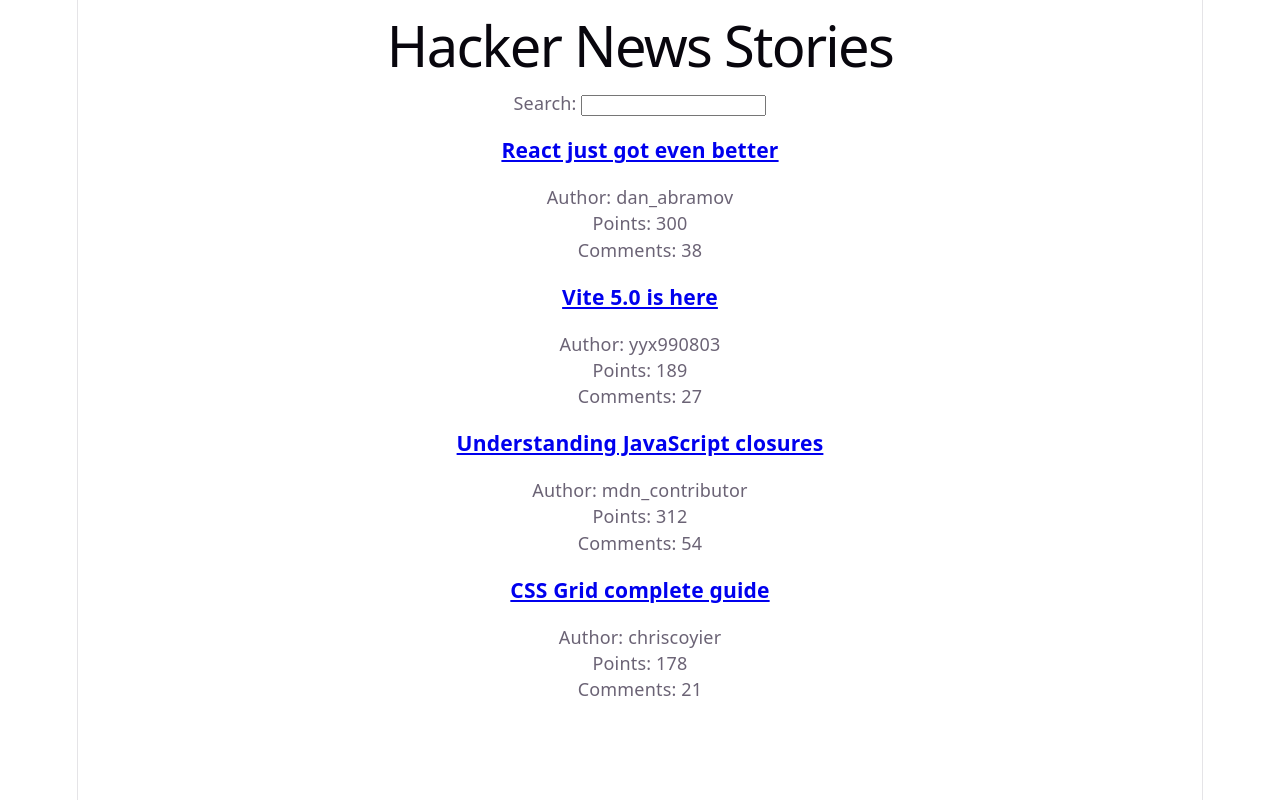
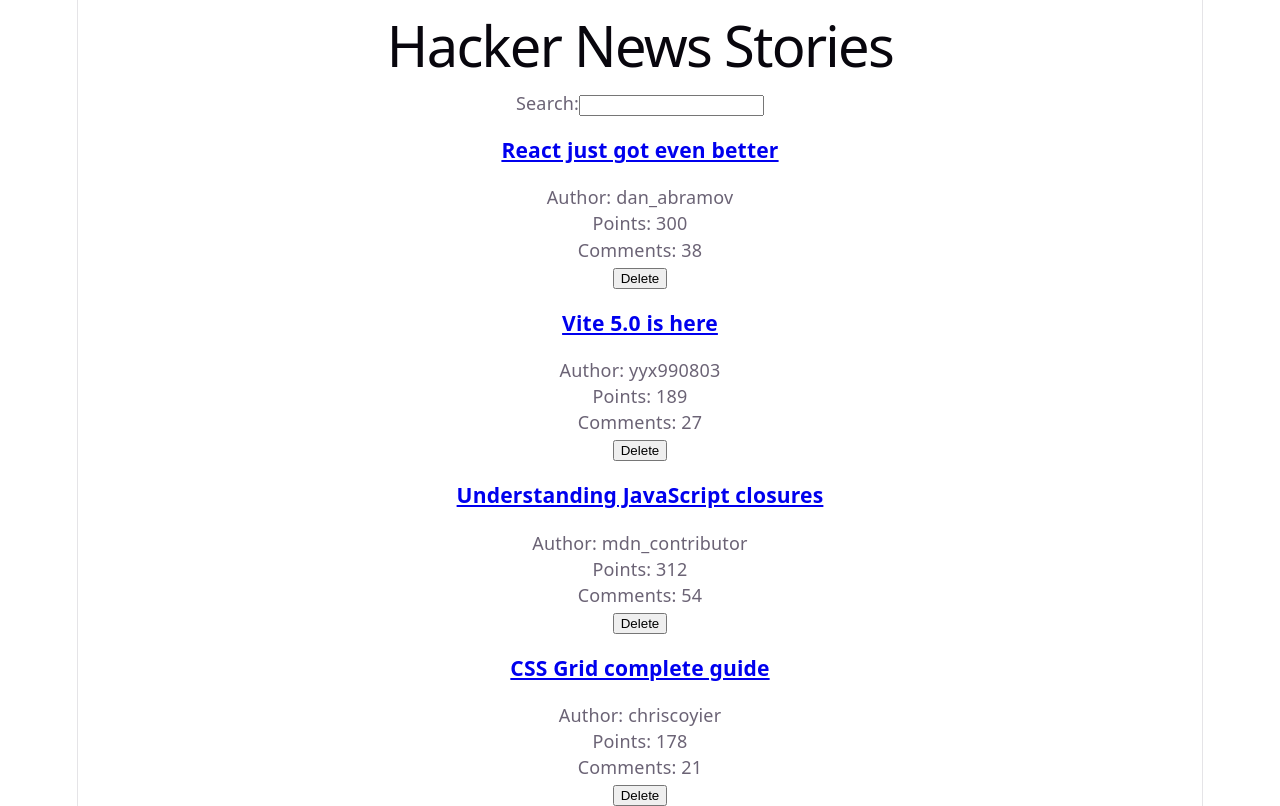
Before and after one commit to rimjlassi/my-react-project, a React (Vite) app: page / in a window 1280 px wide. Built offline with nearby package versions, Linux system fonts and the light colour scheme.

Commit message:
Week 8:reusable components and delete feature

```diff
--- a/src/App.jsx
+++ b/src/App.jsx
@@ -1,51 +1,61 @@
 import { useState, useEffect } from "react";
 
-// Item component - renders a single story
-const Item = ({ story }) => (
+/* ================= ITEM ================= */
+const Item = ({ story, onRemove }) => (
   <div>
     <h3>
       <a href={story.url} target="_blank" rel="noreferrer">
         {story.title}
       </a>
     </h3>
+
     <p>Author: <span>{story.author}</span></p>
     <p>Points: <span>{story.points}</span></p>
     <p>Comments: <span>{story.num_comments}</span></p>
+
+    <button onClick={() => onRemove(story.objectID)}>
+      Delete
+    </button>
   </div>
 );
 
-// List component - receives stories via destructured props
-const List = ({ stories }) => (
+/* ================= LIST ================= */
+const List = ({ stories, onRemove }) => (
   <div>
     {stories.map((story) => (
-      <Item key={story.objectID} story={story} />
+      <Item
+        key={story.objectID}
+        story={story}
+        onRemove={onRemove}
+      />
     ))}
   </div>
 );
 
-// Search component - controlled input, receives value and handler via props
-const Search = ({ searchTerm, onSearch }) => (
+/* ========== REUSABLE INPUT ========== */
+const InputWithLabel = ({ value, onInputChange, children }) => (
   <div>
-    <label htmlFor="search">Search: </label>
+    <label htmlFor="search">{children}</label>
+
     <input
+      id="search"
       type="text"
-      id="search"
-      value={searchTerm}
-      onChange={onSearch}
+      value={value}
+      onChange={onInputChange}
     />
   </div>
 );
 
-// Header component
+/* ================= HEADER ================= */
 const Header = () => (
   <div>
     <h1>Hacker News Stories</h1>
   </div>
 );
 
-// App component - owns all data and state
+/* ================= APP ================= */
 const App = () => {
-  const stories = [
+  const initialStories = [
     {
       objectID: 1,
       title: "React just got even better",
@@ -80,6 +90,8 @@
     },
   ];
 
+  const [stories, setStories] = useState(initialStories);
+
   const [searchTerm, setSearchTerm] = useState(
     localStorage.getItem("search") || ""
   );
@@ -92,6 +104,14 @@
     setSearchTerm(event.target.value);
   };
 
+  // DELETE FUNCTION (LAB 8)
+  const handleRemoveStory = (id) => {
+    const newStories = stories.filter(
+      (story) => story.objectID !== id
+    );
+    setStories(newStories);
+  };
+
   const filteredStories = stories.filter((story) =>
     story.title.toLowerCase().includes(searchTerm.toLowerCase())
   );
@@ -99,18 +119,20 @@
   return (
     <div>
       <Header />
-      <Search searchTerm={searchTerm} onSearch={handleSearch} />
-      <List stories={filteredStories} />
+
+      <InputWithLabel
+        value={searchTerm}
+        onInputChange={handleSearch}
+      >
+        Search:
+      </InputWithLabel>
+
+      <List
+        stories={filteredStories}
+        onRemove={handleRemoveStory}
+      />
     </div>
   );
 };
 
 export default App;
-
-// Reflection:
-// 1. A controlled component is an input whose value is controlled by React state,
-//    not by the DOM. The value always reflects what is in state.
-// 2. A side effect is anything that happens outside of rendering,
-//    like saving to localStorage, fetching data, or setting timers.
-// 3. We use useEffect because it runs AFTER rendering is complete,
-//    keeping side effects separate from the render logic.
```
